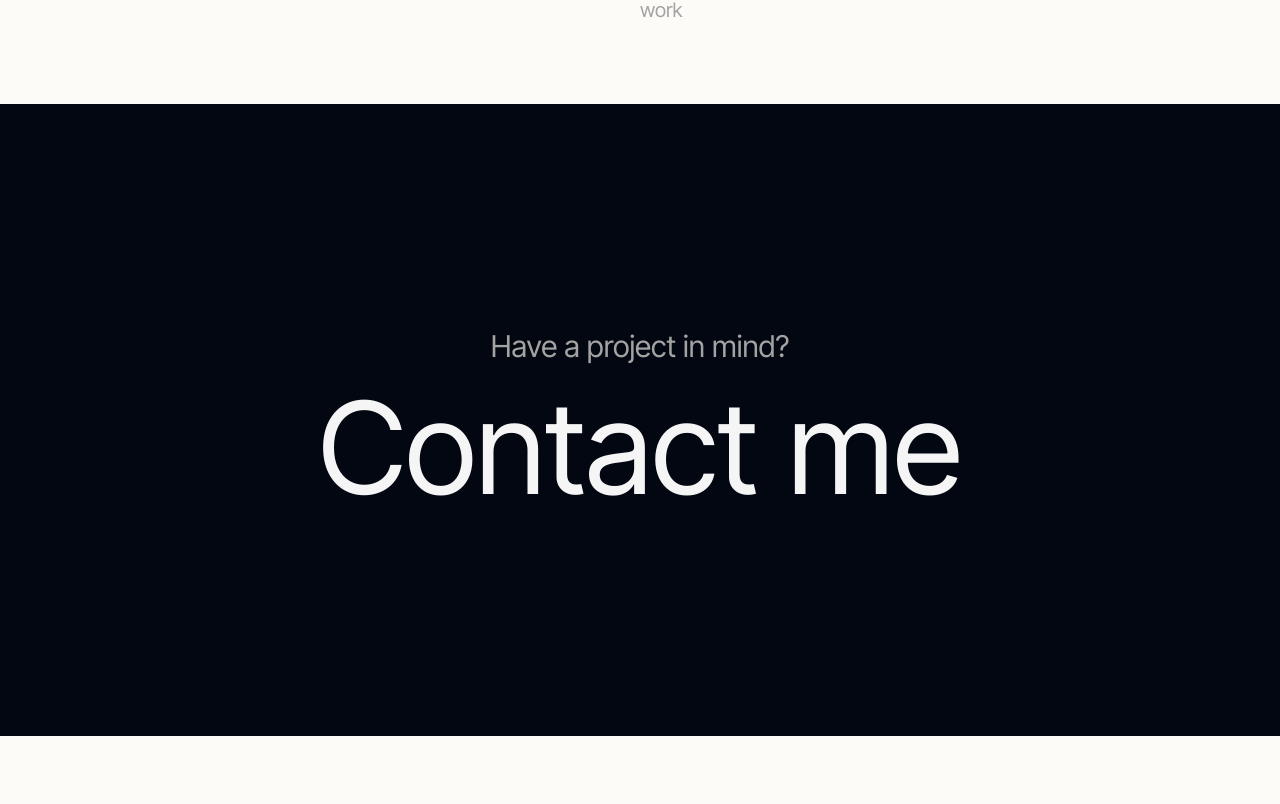
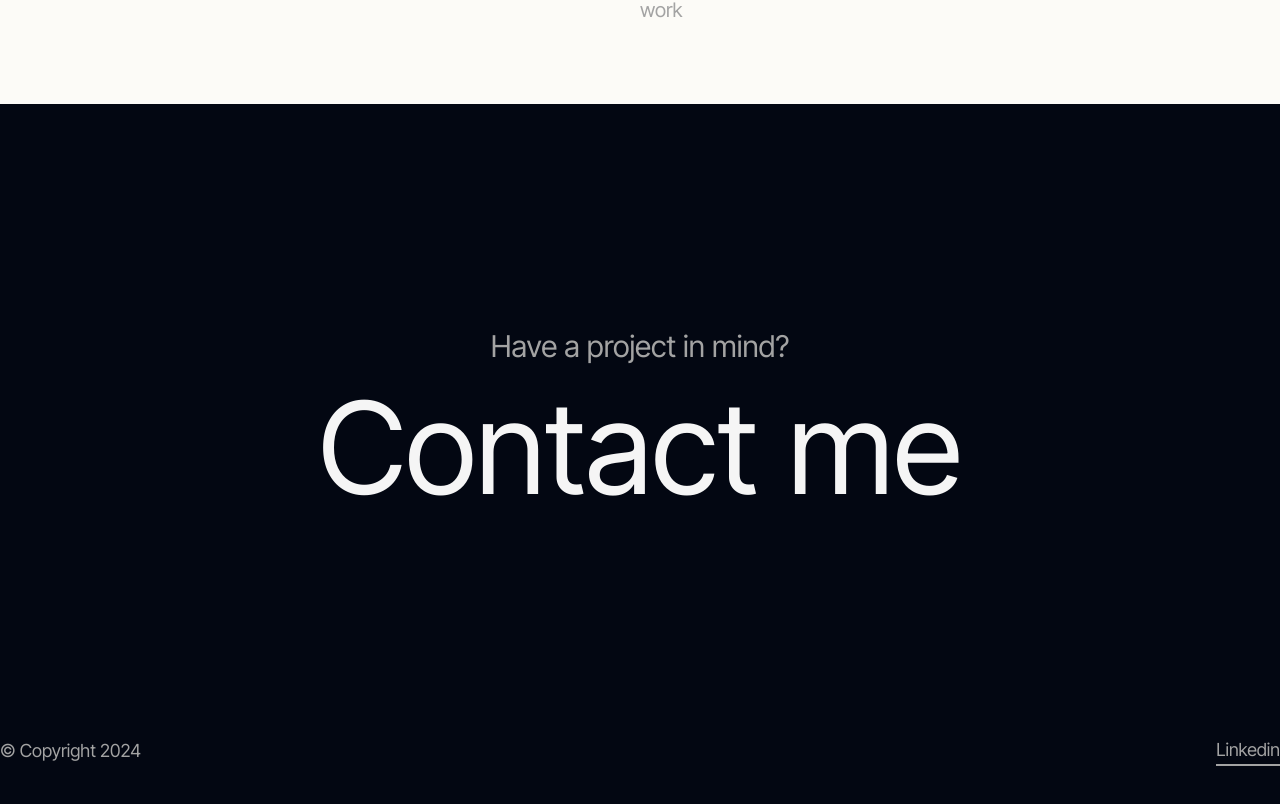
Before and after one commit to TheAnasObaid/theanasobaid.github.io, a React (Vite) app: page / in a window 1280 px wide. Shown: the part 2982-3786 px from the top of the page. Before the commit the page ends 3718 px from the top, so only its background shows below. Built offline with nearby package versions, Linux system fonts and the light colour scheme.

Commit message:
Build the footer

```diff
--- a/src/components/Contact.tsx
+++ b/src/components/Contact.tsx
@@ -1,5 +1,8 @@
+import Footer from "./Footer";
+
 const Contact = () => {
   return (
+    <>
       <div className="flex flex-col w-full justify-center gap-5 items-center py-36 md:py-56">
         <p className="text-xl md:text-3xl text-neutral-400 text-center">
           Have a project in mind?
@@ -8,6 +11,8 @@ const Contact = () => {
           <a href="mailto:anasobaidpk@gmail.com">Contact me</a>
         </h2>
       </div>
+      <Footer />
+    </>
   );
 };
 
--- /dev/null
+++ b/src/components/Footer.tsx
@@ -0,0 +1,15 @@
+const Footer = () => {
+  return (
+    <div className="text-neutral-100 mx-auto flex justify-between items-center max-w-screen-xl pb-10 px-5 md:px-0">
+      <span className="text-lg text-neutral-400">&copy; Copyright 2024</span>
+      <a
+        className="text-lg text-neutral-400 border-b-2 border-neutral-400 hover:text-neutral-200 hover:border-neutral-200 transition-all duration-100"
+        href="#"
+      >
+        Linkedin
+      </a>
+    </div>
+  );
+};
+
+export default Footer;
```
Lines whose indentation alone changed are shown as unchanged.
